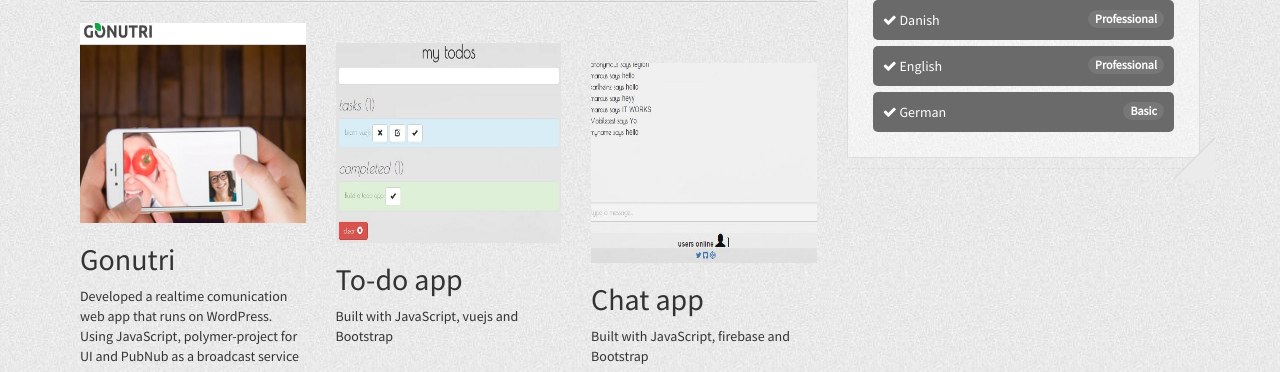
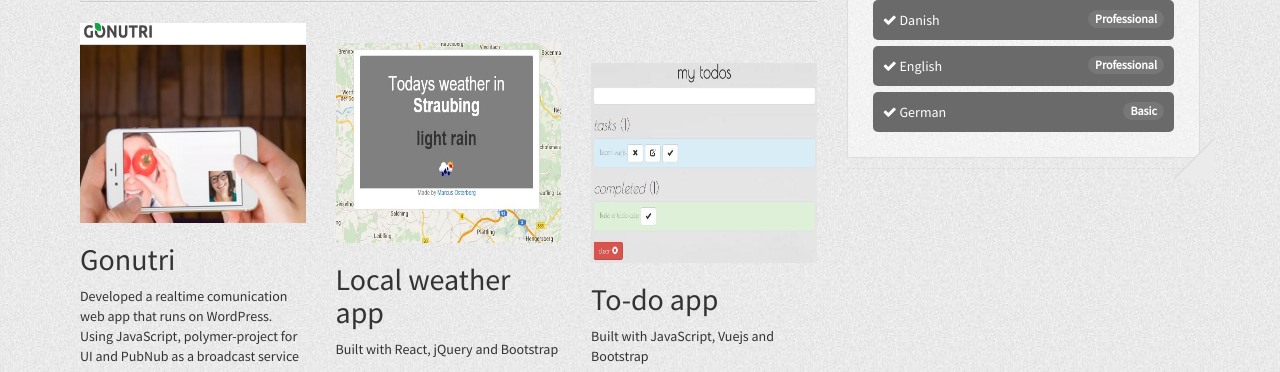
Before and after one commit to osterbergmarcus/resume, a Jekyll site: the page built from index.html, in a window 1280 px wide and 900 px high, scrolled down 654 px, cut to the strip 0-372 px from the top of the window. Built offline with Jekyll 4.4.1, drawn with Linux system fonts in a browser that asks for light colours.

Commit message:
Added project
Local weather App

```diff
--- a/index.html
+++ b/index.html
@@ -65,10 +65,20 @@ layout: default
     <br/>
     <div class="col-md-4 col-sm-6">
       <div class="thumbnail-view">
+        <a href="http://codepen.io/osterbergmarcus/full/ZQRyWN/"><img class="img-responsive info" src="{{ site.baseurl }}/assets/img/weather.JPG"></a>
+        <div class="mask">
+          <h2>Local weather app</h2>
+          <p>Built with React, jQuery and Bootstrap</p>
+        </div>
+      </div>
+    </div>
+    <br/>
+    <div class="col-md-4 col-sm-6">
+      <div class="thumbnail-view">
         <a href="http://marcusosterberg.com/todo"><img class="img-responsive info" src="{{ site.baseurl }}/assets/img/todo.JPG"></a>
         <div class="mask">
           <h2>To-do app</h2>
-          <p>Built with JavaScript, vuejs and Bootstrap</p>
+          <p>Built with JavaScript, Vuejs and Bootstrap</p>
         </div>
       </div>
     </div>
```
Also changed, not shown: assets/img/weather.JPG (added).
